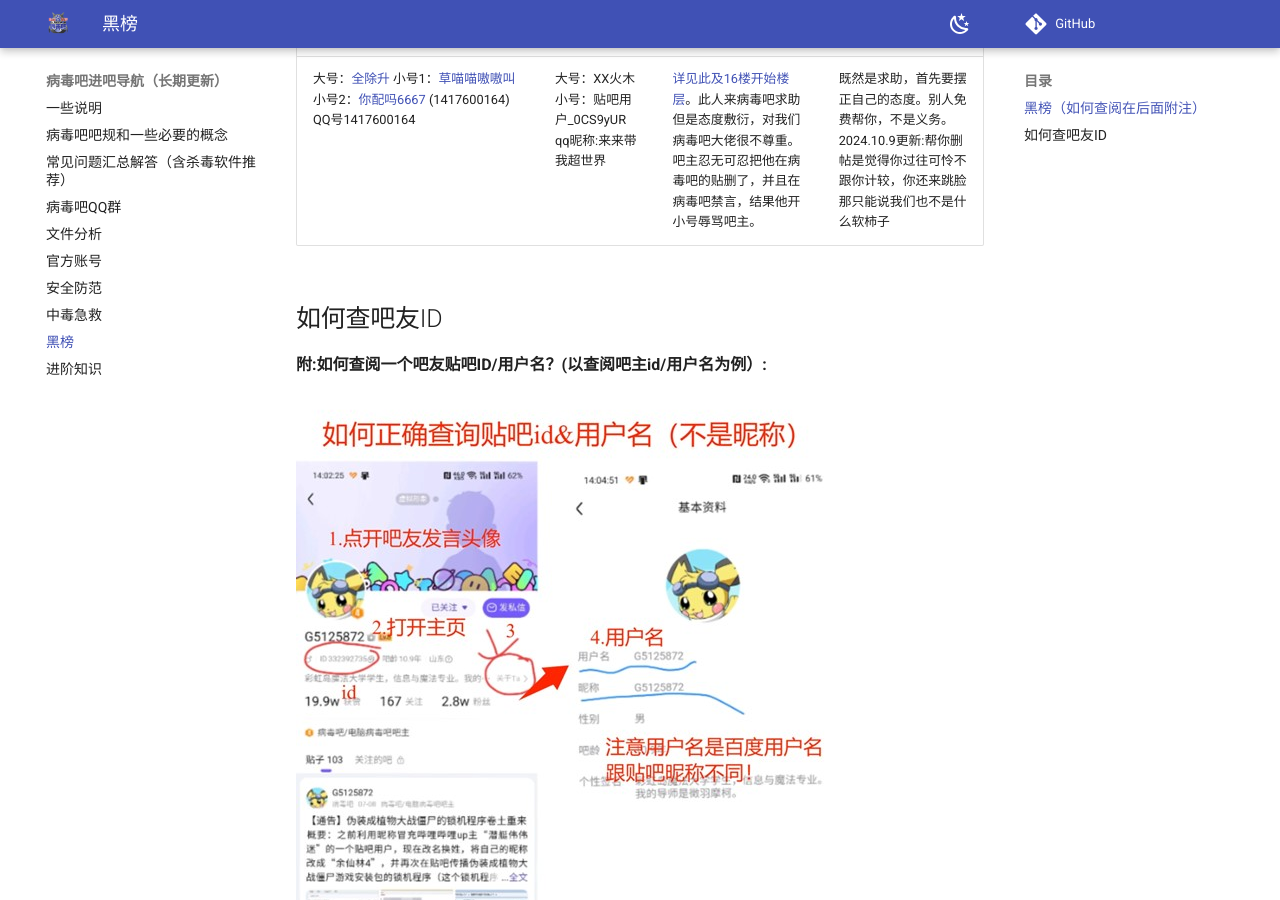
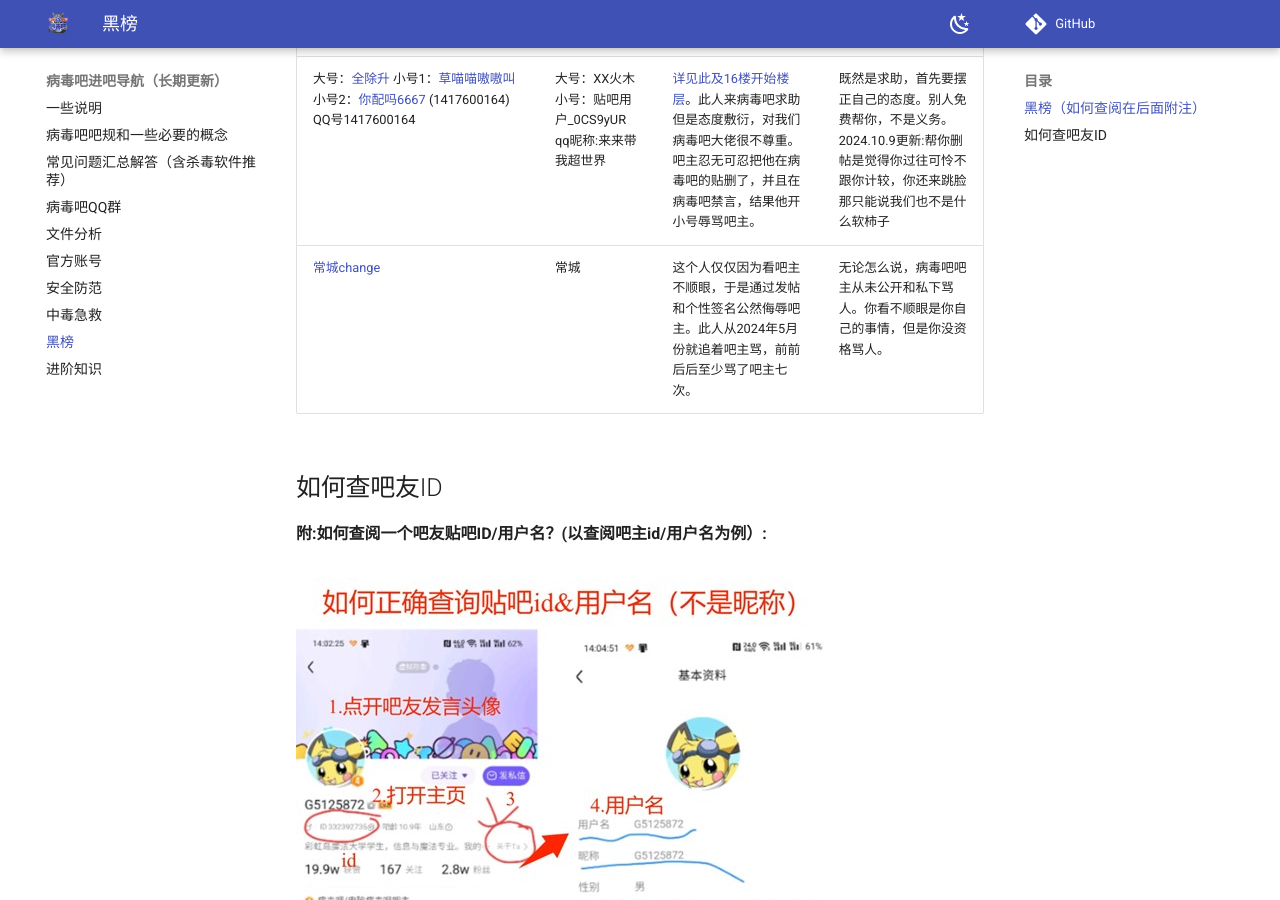
Before and after one commit to weasUXL/bdb_docs, an MkDocs documentation site: the page built from docs/8.黑榜.md, in a window 1280 px wide and 900 px high, scrolled down 1099 px. Built offline with MkDocs 1.6.1 and Material for MkDocs 9.7.7, drawn with Linux system fonts in a browser that asks for light colours; comment, search, counter and statistics services are not loaded.

Commit message:
同步上游内容(2025-02-05 21:52:00 UTC+8:00)

```diff
--- a/docs/8.黑榜.md
+++ b/docs/8.黑榜.md
@@ -9,6 +9,7 @@
 | [酷睿234](https://tieba.baidu.com/home/main?id=tb.1.192b3f44.7aKbpQ9K9-qbUGwGKvVNWg&fr=pb)(4459882200） | 酷睿234                                                      | 详见[wiki记载](https://bdb.sbcnm.top/GP/20240807/我就要360.html)，在批评后反复引战，打扰群正常交流讨论秩序，私信发令人不适的图，开多小号进群，毫无悔过之意 | 不是哥们，别人都给你私发💩图了，还不允许我们ban了??? :-)  (2024.9.2更新：想起来这位其实给我们道歉了，但说实话不想解除）(2024.9.17更新:其本人疑似有精神方面问题，另外又来找事了，本条黑榜永不下榜） |
 | [JuniorDjjr2020](https://tieba.baidu.com/home/main?id=tb.1.eccfd28f.FCnrJNKndWmtJFhRGybAFw&ie=utf-8&fr=pb)(4026535189)  [RenderWare2020](https://tieba.baidu.com/home/main?un=Thanksi&fr=pb&ie=utf-8&id=tb.1.b46aa3a6.aDwdbnZfnJc6VRAueJpA-w)(4035720673)  [GeniusZ1997](https://tieba.baidu.com/home/main?id=tb.1.3f46fbd9.clZ_Fd2b2HcMfVOyBHLlTQ?t=1711072379&fr=pb)(4078917745)  [ThirteenAG2020](https://tieba.baidu.com/home/main?un=XboxRain&fr=pb&ie=utf-8&id=tb.1.7d638cb4.F2CZOfhkMHLhxZDgxmgk9A)(496267150) QQ号631411939 QQ号2423188070 | JuniorDjjr  Thanksi  Yommand  XboxRain  （QQ昵称）ThirteenAG  （QQ昵称）Slient | 毒吧避雷贴[详见此](https://tieba.baidu.com/p/9160680555?share=9105&fr=sharewise&see_lz=0&share_from=post&sfc=copy&client_type=2&client_version=12.67.1.0&st=1725513191&is_video=false&unique=4684DFFE53DF26117EAAB039358EE23B)。以帮忙的名义要求助者加他QQ，然后远程求助者的计算机，接下来将系统正常现象谎称是中病毒的表现，哄骗求助者向其支付几百块左右的所谓的修理费，最后将求助者的计算机的系统正常文件胡乱删除。关于此人话术详见952大佬帖子:[帖子1](https://tieba.baidu.com/p/8744188929?pid=149120177831&cid=#149120177831) [帖子2](https://tieba.baidu.com/p/8755804048?pid=149158369989&cid=#149158369989) [帖子3](https://tieba.baidu.com/p/8891313247?pid=149752573862&cid=#149752573862) | 警惕除了吧主或吧主认可的病毒吧大佬之外的那些在帖子里要求你加QQ微信帮忙的“过于好心”的人，尤其是他们夸大你电脑损坏程度并且向你收取高额费用的时候。必要的时候搜索其账号名字，此人在gta4等多个贴吧臭名昭著，如果搜索是可以避坑的。 |
 | 大号：[全除升](https://tieba.baidu.com/home/main?un=全除升#tdsub)  小号1：[草喵喵嗷嗷叫](https://tieba.baidu.com/home/main?un=草喵喵嗷嗷叫#tdsub)  小号2：[你配吗6667](https://tieba.baidu.com/home/main?un=你配吗6667#tdsub)  (1417600164)  QQ号1417600164 | 大号：XX火木  小号：贴吧用户_0CS9yUR  qq昵称:来来带我超世界  | [详见此及16楼开始楼层](https://tieba.baidu.com/p/9211388338)。此人来病毒吧求助但是态度敷衍，对我们病毒吧大佬很不尊重。吧主忍无可忍把他在病毒吧的贴删了，并且在病毒吧禁言，结果他开小号辱骂吧主。 | 既然是求助，首先要摆正自己的态度。别人免费帮你，不是义务。  2024.10.9更新:帮你删帖是觉得你过往可怜不跟你计较，你还来跳脸那只能说我们也不是什么软柿子 |
+| [常城change](https://tieba.baidu.com/home/main?id=tb.1.43ac7c42.cnZT-c8AYtnH3_LtiOj0ig) | 常城                                                         | 这个人仅仅因为看吧主不顺眼，于是通过发帖和个性签名公然侮辱吧主。此人从2024年5月份就追着吧主骂，前前后后至少骂了吧主七次。 | 无论怎么说，病毒吧吧主从未公开和私下骂人。你看不顺眼是你自己的事情，但是你没资格骂人。 |
 
 ## 如何查吧友ID
 **附:如何查阅一个吧友贴吧ID/用户名？(以查阅吧主id/用户名为例）:**
```
